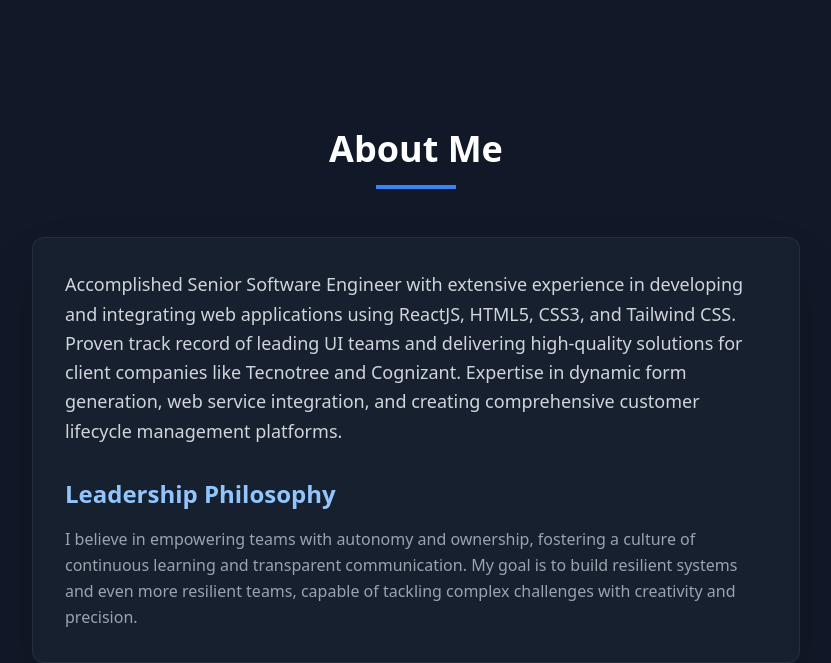
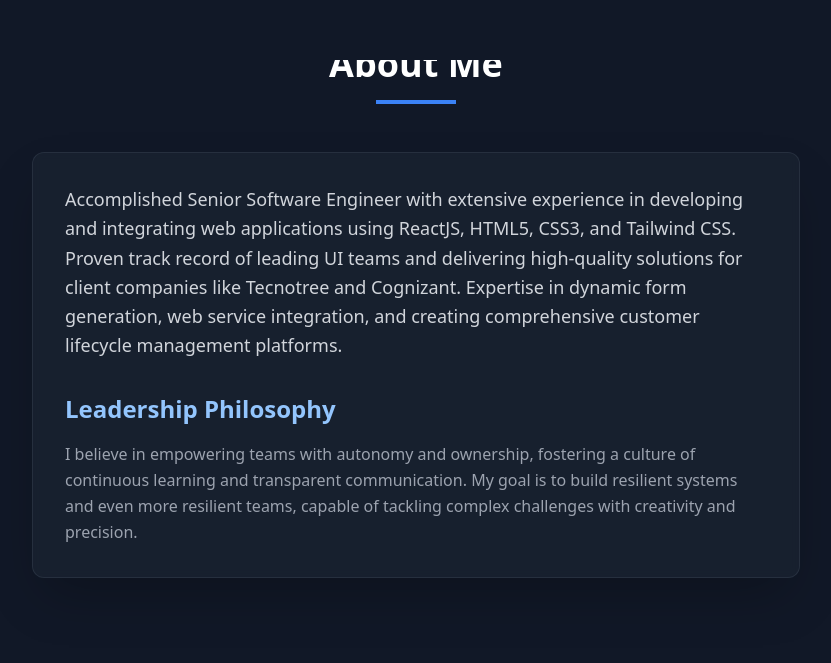
Before and after one commit to ramareddytsrr/my-portfolio, a React (Vite) app: page / in a window 1280 px wide. Shown: the part 740-1403 px from the top of the page, without its empty margins (224-1055 px from the left). Built offline with nearby package versions, Linux system fonts and the light colour scheme.

Commit message:
Update Section.tsx
Empty spaces reduced

```diff
--- a/src/components/common/Section.tsx
+++ b/src/components/common/Section.tsx
@@ -10,7 +10,7 @@ interface SectionProps {
 export const Section: React.FC<SectionProps> = ({ children, id, className = "" }) => (
   <motion.section
     id={id}
-    className={`min-h-screen container mx-auto px-6 py-16 md:py-20 flex flex-col justify-center items-center ${className}`}
+    className={`container mx-auto px-6 py-8 md:py-12 flex flex-col justify-center items-center ${className}`}
     initial={{ opacity: 0, y: 60, scale: 0.95 }}
     whileInView={{ opacity: 1, y: 0, scale: 1 }}
     viewport={{ once: true, amount: 0.2 }}
```
